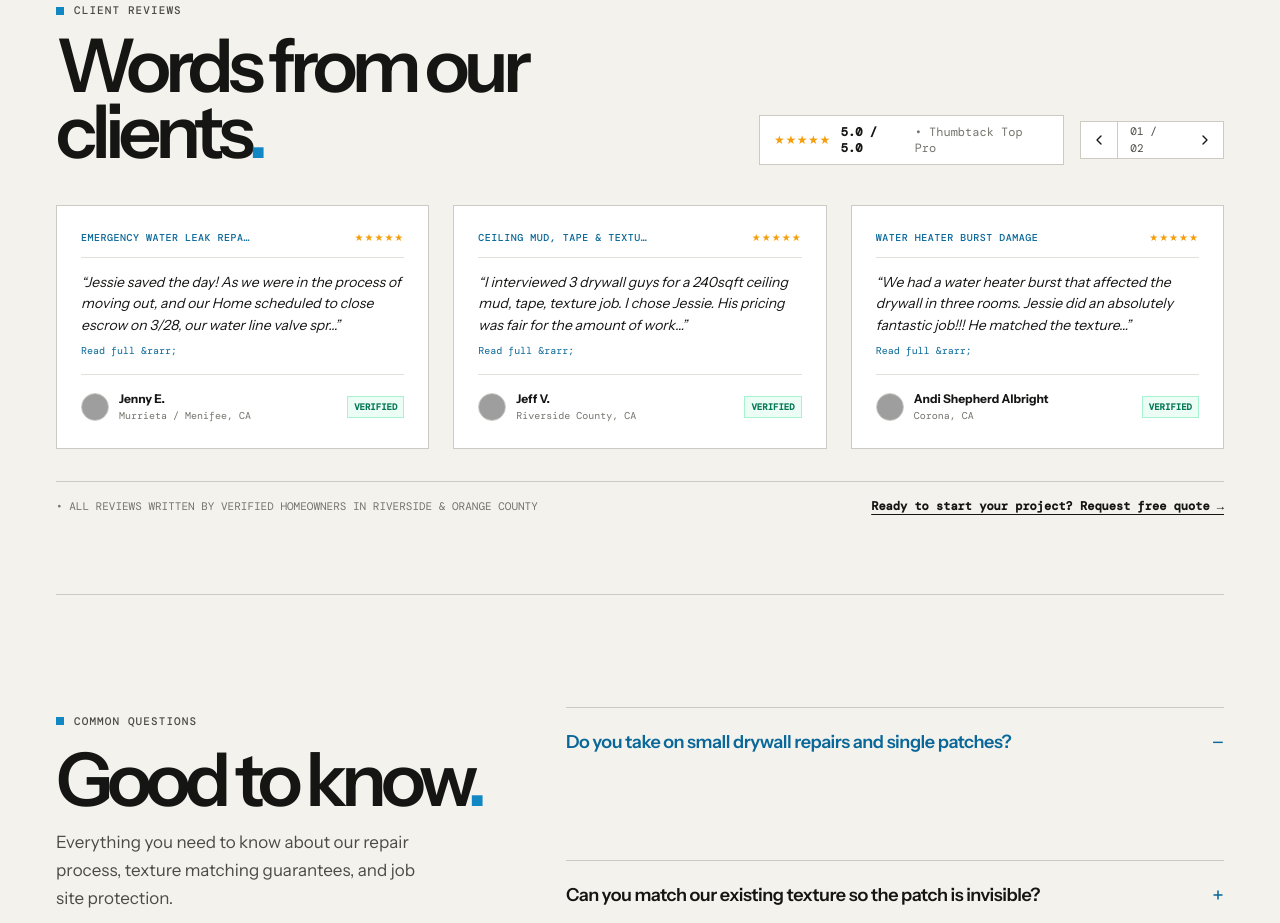
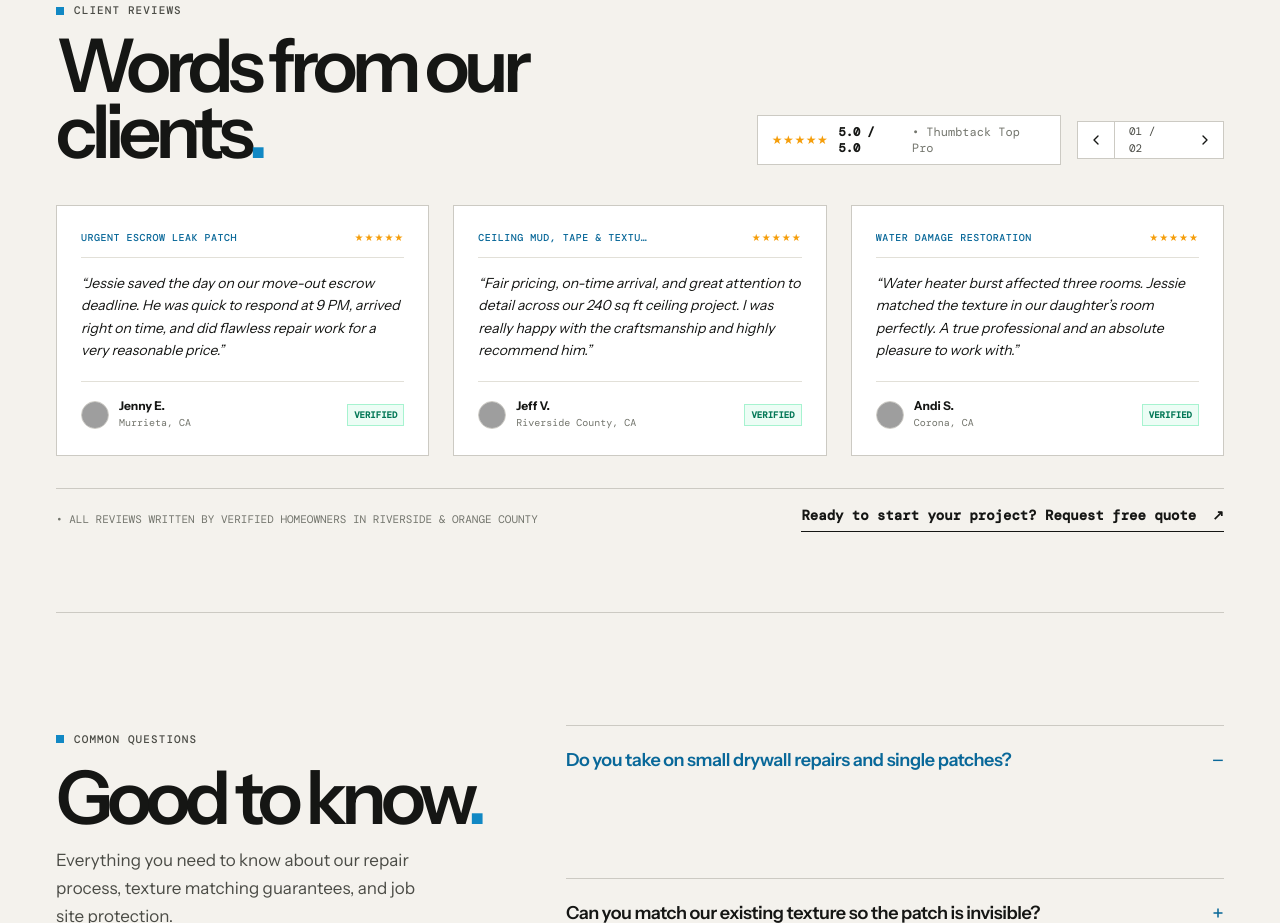
Before and after one commit to abhikumar45444/menifeedrywallconstruction, a React (Vite) app: page / in a window 1280 px wide. Shown: the part 6480-7403 px from the top of the page. Built offline with nearby package versions, Linux system fonts and the light colour scheme; grey boxes are pictures that could not be loaded; the HTML template or start-up script is replaced by a standard one.

Commit message:
fix: remove raw entity string and provide complete minimal quotes without expand buttons

```diff
--- a/src/components/desktop/DesktopTestimonials.jsx
+++ b/src/components/desktop/DesktopTestimonials.jsx
@@ -1,26 +1,75 @@
 import React, { useState } from 'react';
 import { TESTIMONIALS } from '../../data/drywallData';
-import { ASSETS } from '../../utils/assets';
 import { ChevronLeft, ChevronRight } from 'lucide-react';
 
 export default function DesktopTestimonials({ onOpenConsultation }) {
-  // Page state: 3 cards per view (2 pages total for 6 reviews)
   const [currentPage, setCurrentPage] = useState(0);
-  const [expandedId, setExpandedId] = useState(null);
+
+  // Complete, punchy authentic quotes extracted from real homeowner reviews
+  const punchyReviews = [
+    {
+      id: 'rev-1',
+      name: 'Jenny E.',
+      location: 'Murrieta, CA',
+      rating: 5,
+      avatar: TESTIMONIALS[0]?.avatar,
+      service: 'Urgent Escrow Leak Patch',
+      quote: 'Jessie saved the day on our move-out escrow deadline. He was quick to respond at 9 PM, arrived right on time, and did flawless repair work for a very reasonable price.'
+    },
+    {
+      id: 'rev-2',
+      name: 'Jeff V.',
+      location: 'Riverside County, CA',
+      rating: 5,
+      avatar: TESTIMONIALS[1]?.avatar,
+      service: 'Ceiling Mud, Tape & Texture',
+      quote: 'Fair pricing, on-time arrival, and great attention to detail across our 240 sq ft ceiling project. I was really happy with the craftsmanship and highly recommend him.'
+    },
+    {
+      id: 'rev-3',
+      name: 'Andi S.',
+      location: 'Corona, CA',
+      rating: 5,
+      avatar: TESTIMONIALS[2]?.avatar,
+      service: 'Water Damage Restoration',
+      quote: 'Water heater burst affected three rooms. Jessie matched the texture in our daughter’s room perfectly. A true professional and an absolute pleasure to work with.'
+    },
+    {
+      id: 'rev-4',
+      name: 'Jen Milner',
+      location: 'Temecula, CA',
+      rating: 5,
+      avatar: TESTIMONIALS[3]?.avatar,
+      service: 'Bathroom Remodel Drywall',
+      quote: 'The texturing is EXACTLY the same as the original texture. I really was not expecting it to be this seamless—he exceeded all my expectations. Will definitely rehire!'
+    },
+    {
+      id: 'rev-5',
+      name: 'Kristi Townsend',
+      location: 'Murrieta Valley, CA',
+      rating: 5,
+      avatar: TESTIMONIALS[4]?.avatar,
+      service: 'Kitchen Can Lights & Patch',
+      quote: 'Redid our kitchen ceiling after can lighting was installed—you cannot tell where it was patched between old and new! Fast, respectful, and spotless clean-up.'
+    },
+    {
+      id: 'rev-6',
+      name: 'Natalie F.',
+      location: 'Menifee, CA',
+      rating: 5,
+      avatar: TESTIMONIALS[5]?.avatar,
+      service: 'Interior Wall Finishing',
+      quote: 'Jessie is very professional and friendly. Our two interior walls turned out completely flawless and timely. The quality of his taping and mudding speaks for itself.'
+    }
+  ];
 
   const pageSize = 3;
-  const totalPages = Math.ceil(TESTIMONIALS.length / pageSize);
-  const currentReviews = TESTIMONIALS.slice(currentPage * pageSize, (currentPage + 1) * pageSize);
-
-  // Curated punchy excerpts for clean minimal display
-  const getExcerpt = (text, maxLength = 135) => {
-    if (text.length <= maxLength) return text;
-    return text.substring(0, maxLength).trim() + '…';
-  };
+  const totalPages = Math.ceil(punchyReviews.length / pageSize);
+  const currentReviews = punchyReviews.slice(currentPage * pageSize, (currentPage + 1) * pageSize);
 
   return (
     <section className="shell py-16 lg:py-20 border-b border-[#cccac3]" id="reviews" aria-labelledby="reviews-title">
-      {/* 1. Minimal Header with Slider Controls */}
+      {/* 1. Minimal Editorial Header with Stepper Controls */}
       <div className="flex flex-col md:flex-row md:items-end justify-between gap-6 mb-10">
         <div>
           <p className="eyebrow text-[#4b4c46]">
@@ -33,14 +82,14 @@ export default function DesktopTestimonials({ onOpenConsultation }) {
 
         {/* Minimal Controls: Rating Pill & Page Stepper */}
         <div className="flex items-center gap-4">
-          <div className="hidden sm:flex items-center gap-2.5 bg-white px-3.5 py-2 border border-[#cccac3] font-mono text-xs">
+          <div className="hidden sm:flex items-center gap-2.5 bg-white px-3.5 py-2 border border-[#cccac3] font-mono text-xs shadow-xs">
             <span className="text-amber-500 tracking-wider">★★★★★</span>
             <span className="text-[#151614] font-bold">5.0 / 5.0</span>
             <span className="text-[#73756d]">&bull; Thumbtack Top Pro</span>
           </div>
 
           {/* Prev / Next Minimal Buttons */}
-          <div className="flex items-center border border-[#cccac3] bg-white">
+          <div className="flex items-center border border-[#cccac3] bg-white shadow-xs">
             <button
               onClick={() => setCurrentPage((prev) => (prev > 0 ? prev - 1 : totalPages - 1))}
               className="p-2.5 text-[#151614] hover:bg-[#f4f2ed] transition-colors border-r border-[#cccac3] cursor-pointer"
@@ -48,7 +97,7 @@ export default function DesktopTestimonials({ onOpenConsultation }) {
             >
               <ChevronLeft className="w-4 h-4" />
             </button>
-            <span className="px-3 font-mono text-[11px] text-[#4b4c46]">
+            <span className="px-3.5 font-mono text-[11px] text-[#4b4c46]">
               0{currentPage + 1} / 0{totalPages}
             </span>
             <button
@@ -64,9 +113,7 @@ export default function DesktopTestimonials({ onOpenConsultation }) {
 
       {/* 2. Compact 3-Card Minimal Grid */}
       <div className="grid grid-cols-1 md:grid-cols-3 gap-6">
-        {currentReviews.map((t) => {
-          const isExpanded = expandedId === t.id;
-          return (
+        {currentReviews.map((t) => (
           <article
             key={t.id}
             className="bg-white p-6 border border-[#cccac3] shadow-xs flex flex-col justify-between transition-all hover:border-[#151614]"
@@ -83,22 +130,13 @@ export default function DesktopTestimonials({ onOpenConsultation }) {
               </div>
 
               {/* Minimal Punchy Review Quote */}
-                <p className="text-[14px] text-[#151614] leading-[1.55] mt-3.5 italic">
-                  &ldquo;{isExpanded ? t.text : getExcerpt(t.text)}&rdquo;
+              <p className="text-[14px] text-[#151614] leading-[1.6] mt-3.5 italic">
+                &ldquo;{t.quote}&rdquo;
               </p>
-
-                {t.text.length > 135 && (
-                  <button
-                    onClick={() => setExpandedId(isExpanded ? null : t.id)}
-                    className="font-mono text-[10px] text-[#096899] hover:underline mt-1.5 cursor-pointer block"
-                  >
-                    {isExpanded ? 'Show less' : 'Read full &rarr;'}
-                  </button>
-                )}
             </div>
 
             {/* Minimal Author Footer */}
-              <div className="pt-4 border-t border-[#e2e0d8] mt-4 flex items-center justify-between font-mono text-xs">
+            <div className="pt-4 border-t border-[#e2e0d8] mt-5 flex items-center justify-between font-mono text-xs">
               <div className="flex items-center gap-2.5">
                 {t.avatar && (
                   <img
@@ -119,8 +157,7 @@ export default function DesktopTestimonials({ onOpenConsultation }) {
               </span>
             </div>
           </article>
-          );
-        })}
+        ))}
       </div>
 
       {/* 3. Subtle Monospace Verification Ticker */}
@@ -128,9 +165,10 @@ export default function DesktopTestimonials({ onOpenConsultation }) {
         <span>&bull; ALL REVIEWS WRITTEN BY VERIFIED HOMEOWNERS IN RIVERSIDE &amp; ORANGE COUNTY</span>
         <button
           onClick={onOpenConsultation}
-          className="text-[#151614] hover:text-[#096899] font-bold text-xs underline underline-offset-4 cursor-pointer"
+          className="ref-link text-[#151614] hover:text-[#096899] cursor-pointer"
         >
-          Ready to start your project? Request free quote &rarr;
+          <span>Ready to start your project? Request free quote</span>
+          <span aria-hidden="true">↗</span>
         </button>
       </div>
     </section>
```
Lines whose indentation alone changed are shown as unchanged.
